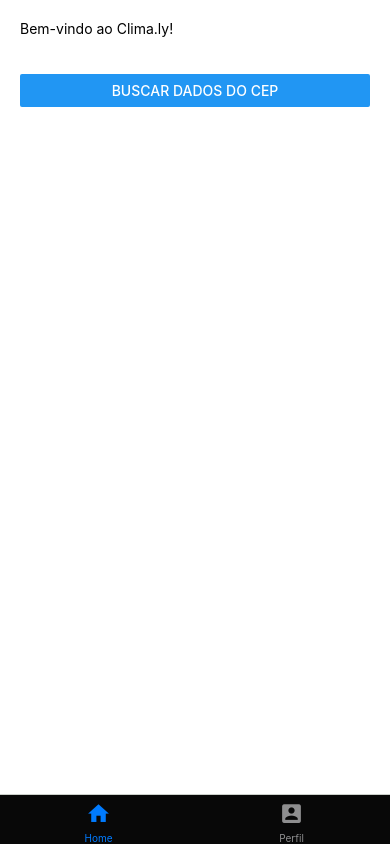
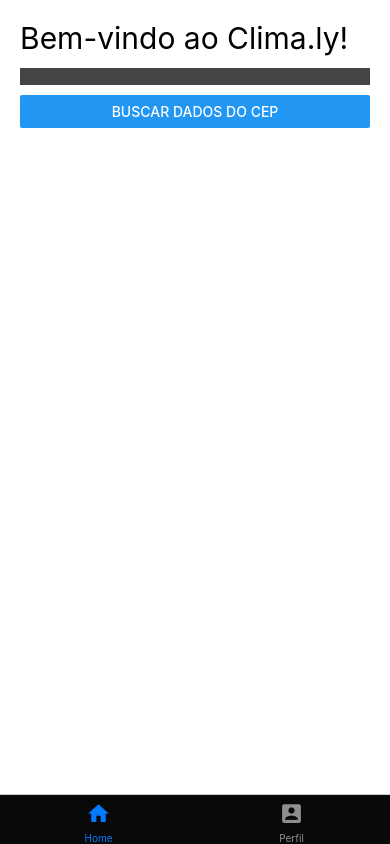
Before and after one commit to MarcoBarsotini/ClimaApp, a React Native app: screen /HomeScreen in a window 390 px wide. Built offline with nearby package versions, Linux system fonts and the light colour scheme.

Commit message:
some changes

```diff
--- a/src/pages/Home/Home.js
+++ b/src/pages/Home/Home.js
@@ -1,6 +1,5 @@
 import React, { useState } from 'react';
 import { View, Text, TextInput, Button, StyleSheet, StatusBar, FlatList } from 'react-native';
-import axios from 'axios';
 import { getCEPData, getCityCode } from '../../helpers/cepService';
 import { getWeatherData } from '../../helpers/weatherService';
 import { format } from 'date-fns';
@@ -60,14 +59,14 @@ const HomeScreen = () => {
     <View style={styles.container}>
       <StatusBar backgroundColor="#080808" barStyle="light-content"/>
       <View style={{ padding: 20 }}>
-        <Text>Bem-vindo ao Clima.ly!</Text>
+        <Text style={styles.h1}>Bem-vindo ao Clima.ly!</Text>
 
         <TextInput
           label="CEP"
           value={cep}
           onChangeText={setCEP}
           keyboardType="numeric"
-          style={{ marginVertical: 10 }}
+          style={styles.textInput}
         />
 
         <Button title="Buscar Dados do CEP" onPress={handleCEPSubmit} style={{ marginVertical: 10 }} />
@@ -81,7 +80,6 @@ const HomeScreen = () => {
             <Text>Cidade: {cepData.city}</Text>
             <Text>Código da Cidade: {cityCode}</Text>
             <Text>Bairro: {cepData.neighborhood}</Text>
-            <Text>Serviço: {cepData.service}</Text>
             <Text>Estado: {cepData.state}</Text>
             <Text>Rua: {cepData.street}</Text>
           </View>
@@ -114,12 +112,21 @@ const styles = StyleSheet.create({
     flex: 1,
     backgroundColor: '#FFF',
   },
+  h1: {
+    fontSize: 30,
+  },
   weatherItem: {
     marginVertical: 10,
     padding: 10,
     backgroundColor: '#ECECEC',
     borderRadius: 8,
   },
+  textInput: {
+    marginVertical: 10,
+    marginTop: 12,
+    backgroundColor: '#444445',
+    color: '#FFF',
+  },
 });
 
 export default HomeScreen;
```
